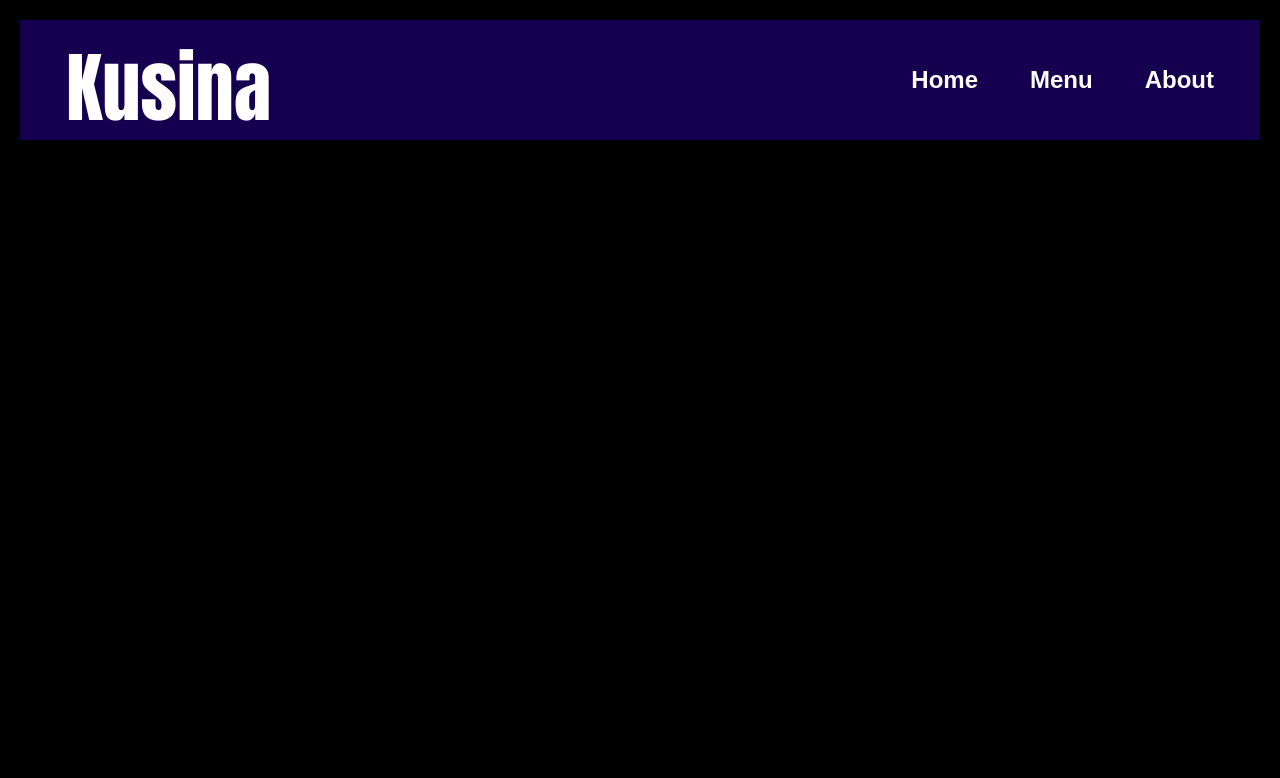
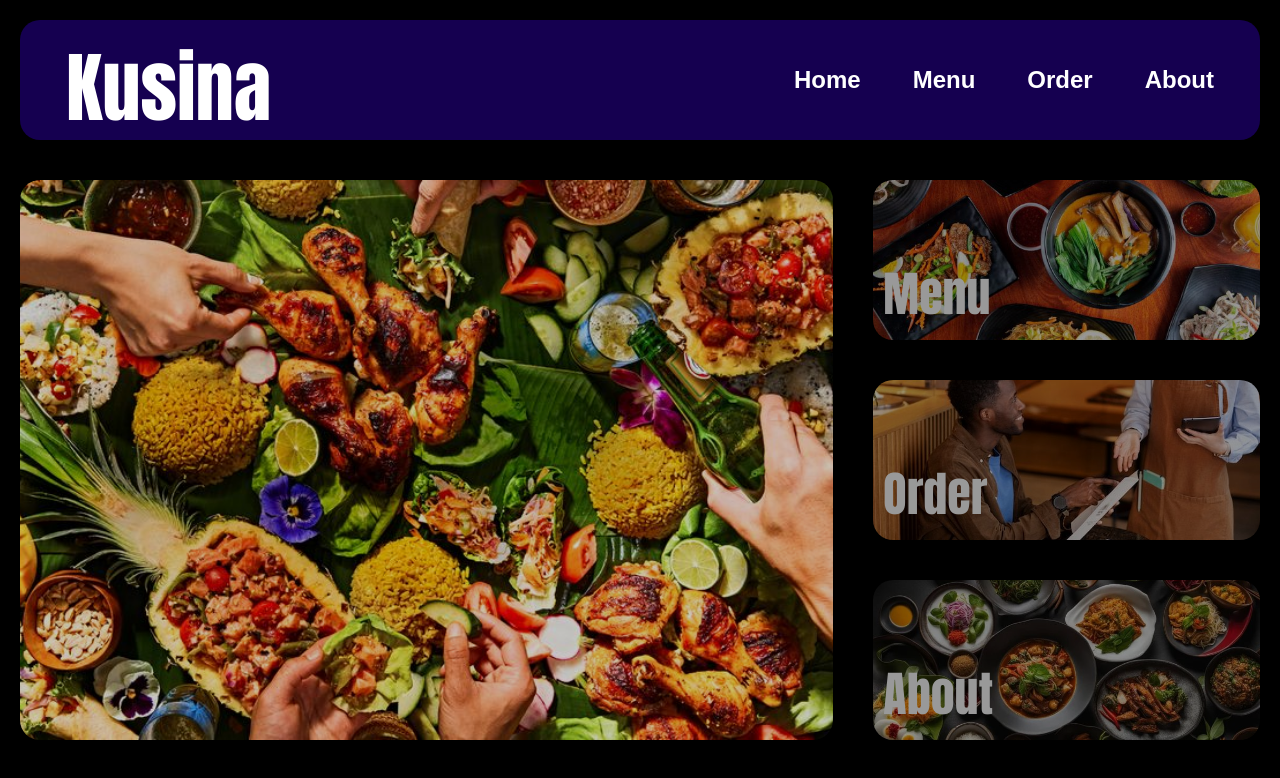
Before and after one commit to ArjTheProgrammer/Restaurant-page, a website built with webpack: page src/index.html in a window 1280 px wide. Built offline with nearby package versions, Linux system fonts and the light colour scheme.

Commit message:
Add the home page

```diff
--- a/package.json
+++ b/package.json
@@ -12,6 +12,7 @@
   "license": "ISC",
   "devDependencies": {
     "css-loader": "^7.1.2",
+    "file-loader": "^6.2.0",
     "html-webpack-plugin": "^5.6.0",
     "style-loader": "^4.0.0",
     "webpack": "^5.93.0",
--- a/src/index.html
+++ b/src/index.html
@@ -11,6 +11,7 @@
         <nav>
             <button class="home">Home</button>
             <button class="menu">Menu</button>
+            <button class="order">Order</button>
             <button class="about">About</button>
         </nav>
     </header>
--- a/src/index.js
+++ b/src/index.js
@@ -1 +1,4 @@
 import './style.css';
+import { home} from './pages/home.js';
+
+home();
--- /dev/null
+++ b/src/pages/home.js
@@ -0,0 +1,24 @@
+const content = document.querySelector("#content");
+
+export function home(){
+    const homeWrapper = document.createElement("div");
+    homeWrapper.className = "home-wrapper";
+    const welcome = document.createElement("div");
+    welcome.className = "welcome";
+    const menuTab = document.createElement("div");
+    menuTab.className = "menuTab";
+    const orderTab = document.createElement("div");
+    orderTab.className = "orderTab";
+    const aboutTab = document.createElement("div");
+    aboutTab.className = "aboutTab";
+
+    menuTab.textContent = "Menu";
+    orderTab.textContent = "Order";
+    aboutTab.textContent = "About";
+
+    homeWrapper.append(welcome);
+    homeWrapper.append(menuTab);
+    homeWrapper.append(orderTab);
+    homeWrapper.append(aboutTab);
+    content.append(homeWrapper);
+}
--- a/src/style.css
+++ b/src/style.css
@@ -6,22 +6,25 @@
 }
 
 body {
+  font-family: Impact, Haettenschweiler, "Arial Narrow Bold", sans-serif;
   background-color: var(--color-40);
   padding: 0px;
   margin: 0px;
   color: white;
-  display: flex;
+  display: grid;
+  grid-template: 1fr / 1fr;
+  flex-direction: column;
   justify-content: center;
 }
 
 header {
   background-color: var(--color-30);
-  width: 100vw;
   height: 10vh;
   display: flex;
   justify-content: space-between;
   margin: 20px;
   padding: 20px 30px;
+  border-radius: 20px;
 }
 
 nav {
@@ -43,6 +46,7 @@ nav > button {
 nav > button:hover {
   cursor: pointer;
   transform: scale(1.2);
+  text-shadow: 2px 2px 2px var(--color-10-highlight);
 }
 
 .logo {
@@ -52,3 +56,72 @@ nav > button:hover {
   font-family: Impact, Haettenschweiler, "Arial Narrow Bold", sans-serif;
   transform: scale(1.2);
 }
+
+/* home page */
+#content {
+  height: 75vh;
+  width: 100vw;
+}
+.home-wrapper {
+  height: 100%;
+  display: grid;
+  grid-template: repeat(3, 1fr) / 2fr 1fr;
+}
+
+.welcome {
+  grid-row: 1 / 4;
+  margin: 20px;
+  background-image: url("./assets/pinoy-handaan.jpg");
+  background-repeat: no-repeat;
+  background-position: center;
+  background-size: cover;
+  border-radius: 20px;
+  opacity: 0.8;
+}
+
+.menuTab {
+  margin: 20px;
+  background-image: url("./assets/pinoy-menu.jpg");
+  background-repeat: no-repeat;
+  background-position: center;
+  background-size: cover;
+  border-radius: 20px;
+  opacity: 0.6;
+}
+
+.orderTab {
+  margin: 20px;
+  background-image: url("./assets/ordering.jpg");
+  background-repeat: no-repeat;
+  background-position: center;
+  background-size: cover;
+  border-radius: 20px;
+  opacity: 0.6;
+}
+
+.aboutTab {
+  margin: 20px;
+  background-image: url("./assets/about-image.jpg");
+  background-repeat: no-repeat;
+  background-position: center;
+  background-size: cover;
+  border-radius: 20px;
+  opacity: 0.6;
+}
+
+.menuTab:hover,
+.orderTab:hover,
+.aboutTab:hover {
+  opacity: 1;
+  text-shadow: 2px 2px 5px var(--color-10-highlight);
+}
+
+.menuTab,
+.orderTab,
+.aboutTab {
+  display: flex;
+  justify-content: flex-start;
+  align-items: flex-end;
+  font-size: 3rem;
+  padding: 10px;
+}
--- a/webpack.config.js
+++ b/webpack.config.js
@@ -2,6 +2,7 @@ const path = require('path');
 const HtmlWebpackPlugin = require('html-webpack-plugin');
 
 module.exports = {
+    mode: 'development',
     entry: './src/index.js',
     plugins: [
         new HtmlWebpackPlugin({
@@ -22,6 +23,10 @@ module.exports = {
           test: /\.css$/i,
           use: ['style-loader', 'css-loader'],
         },
+       {
+         test: /\.(png|svg|jpg|jpeg|gif)$/i,
+         type: 'asset/resource',
+       },
       ],
     },
 };
```
Also changed, not shown: src/assets/about-image.jpg (added), src/assets/ordering.jpg (added), src/assets/pinoy-handaan.jpg (added), src/assets/pinoy-menu.jpg (added), 1 other file. Lines whose indentation alone changed are shown as unchanged.
